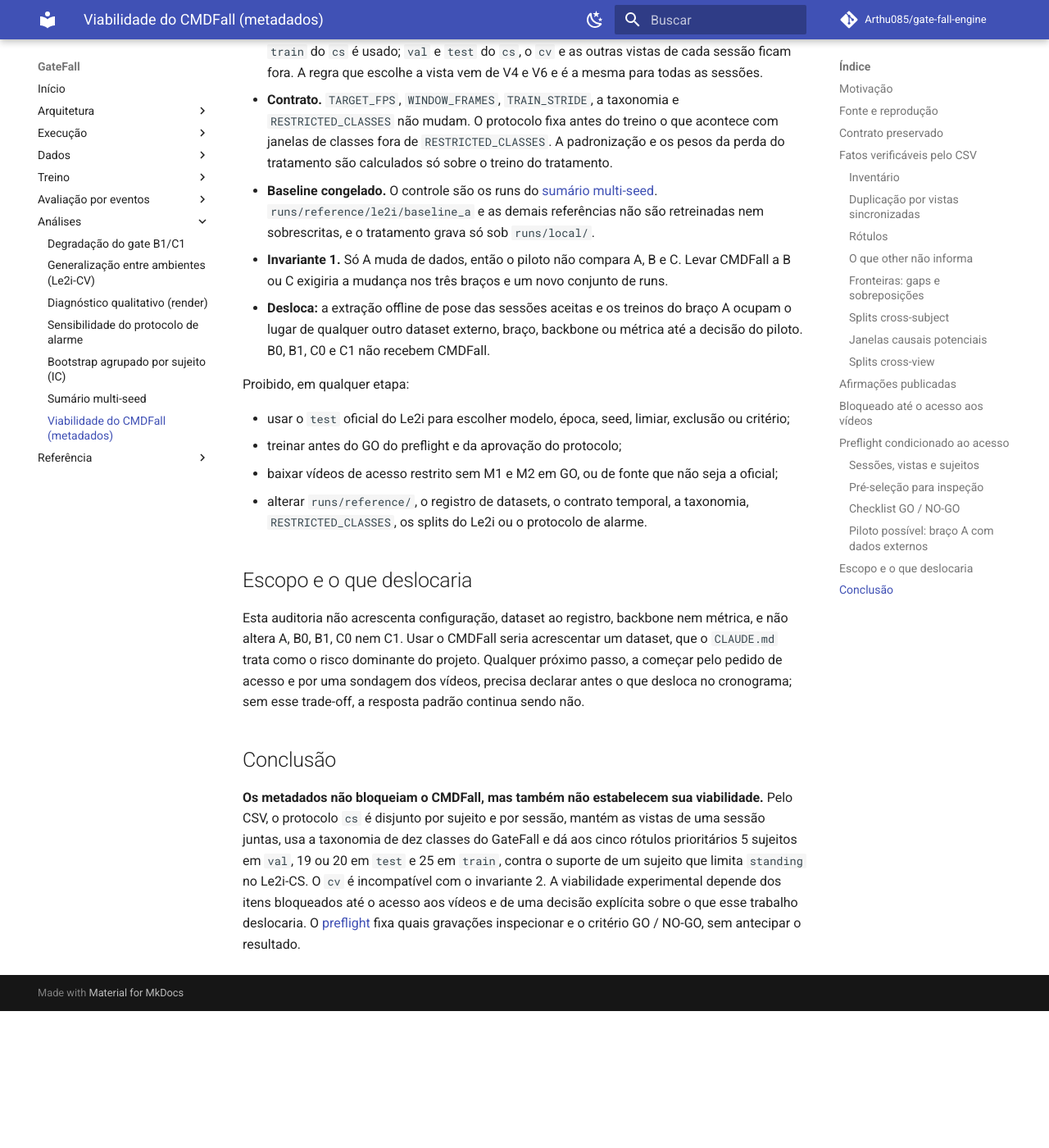
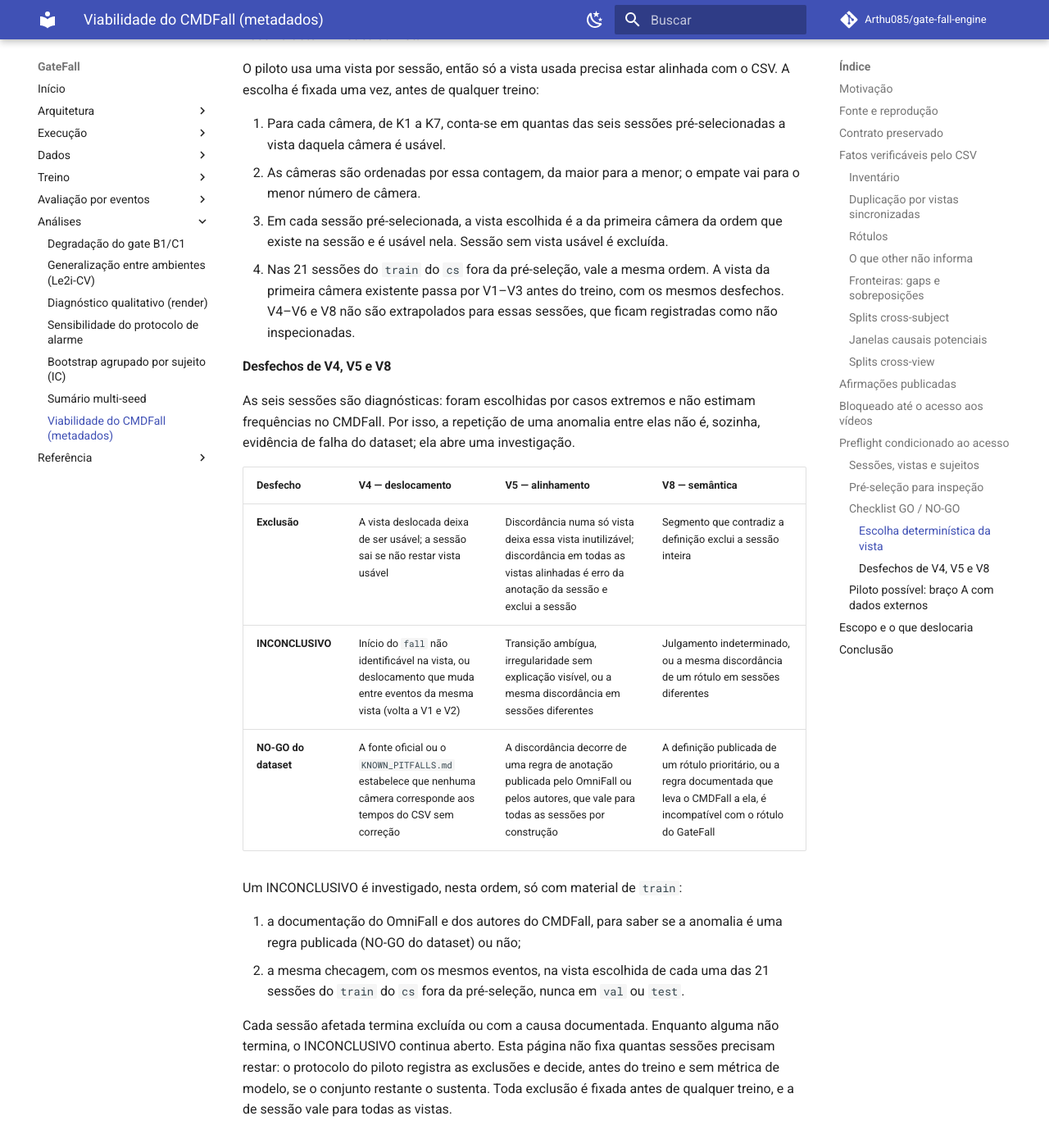
Before and after one commit to Arthu085/gate-fall-engine, an MkDocs documentation site: the page built from docs/analysis/cmdfall-feasibility.md, in a window 1280 px wide and 1400 px high, scrolled down 13668 px. Shown: the whole window at 82% size. Built offline with MkDocs 1.6.1 and Material for MkDocs 9.7.7, drawn with Linux system fonts in a browser that asks for light colours; comment, search, counter and statistics services are not loaded; before the commit the page ends 14901 px from its top, so only the background shows below that; some of the changed text lies outside the part shown.

Commit message:
docs(analysis): assess CMDFall preflight timing per view
Co-Authored-By: Claude <noreply@anthropic.com>

```diff
--- a/docs/analysis/cmdfall-feasibility.md
+++ b/docs/analysis/cmdfall-feasibility.md
@@ -321,12 +321,14 @@ A divergência de licença no card do OmniFall já está registrada em
 ### Sessões, vistas e sujeitos
 
 - **Sessão** (`S` do path): uma linha do tempo anotada, de um único sujeito.
-  É a unidade da pré-seleção, do split e de qualquer exclusão.
+  É a unidade da pré-seleção, do split e da exclusão de sessão.
 - **Vista** (`K` do path): o vídeo de uma câmera daquela sessão,
-  `colors/S<sessão>P<sujeito>K<câmera>`. Como a anotação é idêntica entre as
-  vistas, o alinhamento da anotação é uma propriedade da sessão; tempo de
-  quadro, visibilidade da pessoa e cobertura de pose são propriedades de
-  cada vista e não se transferem de uma câmera para outra.
+  `colors/S<sessão>P<sujeito>K<câmera>`. O texto da anotação é o mesmo em
+  todas as vistas, mas sua correspondência com o vídeo não é: o CSV não traz
+  offsets e o `KNOWN_PITFALLS.md` publica um deslocamento por câmera. Tempo
+  de quadro, sincronização, alinhamento da anotação, visibilidade da pessoa
+  e cobertura de pose são medidos em cada vista e não se transferem de uma
+  câmera para outra.
 - **Sujeito** (`P`): pode ter duas sessões. No `train` do `cs`, o sujeito 1
   tem `S7` e `S39`, e o sujeito 3 tem `S19` e `S32`. Toda separação por
   sujeito leva as duas sessões juntas.
@@ -392,9 +394,14 @@ colors/S15P31K1 colors/S15P31K2 colors/S15P31K3 colors/S15P31K4 colors/S15P31K5
 
 ### Checklist GO / NO-GO
 
-Cada item termina em GO, NO-GO ou INCONCLUSIVO. INCONCLUSIVO vale como NO-GO
-até ser resolvido, e nenhuma resolução usa métrica de modelo nem o `test` de
-qualquer dataset. O preflight é GO só com todos os itens em GO.
+As condições M1–M6 terminam em GO, NO-GO ou INCONCLUSIVO. As checagens
+V1–V8 são feitas por vista ou por sessão e podem, além disso, tirar de uso
+uma vista ou excluir uma sessão sem decidir nada sobre o dataset
+([desfechos](#desfechos-de-v4-v5-e-v8)). INCONCLUSIVO bloqueia o preflight
+até ser resolvido, e nenhuma resolução usa métrica de modelo nem o `test`
+de qualquer dataset. O preflight é GO quando M1–M6 estão em GO, nenhuma
+checagem terminou em NO-GO, nenhum INCONCLUSIVO está aberto e as exclusões
+estão registradas.
 
 **Condições obrigatórias, decidíveis sem vídeo RGB:**
 
@@ -407,29 +414,76 @@ qualquer dataset. O preflight é GO só com todos os itens em GO.
 | M5 | RGB monocular | Só os vídeos `colors/` entram; profundidade, esqueleto do sensor e acelerômetro, se vierem no pacote, não são lidos |
 | M6 | Escopo | Decisão escrita do responsável dizendo o que o trabalho desloca |
 
-**Checagens que só o vídeo RGB resolve**, nos 41 vídeos pré-selecionados:
+**Checagens que só o vídeo RGB resolve**, nos 41 vídeos pré-selecionados.
+Nenhuma etapa corrige tempos: o CSV é usado como publicado, e uma vista
+cujos tempos não batem com ele fica registrada como deslocada e deixa de
+ser usável.
 
-| # | Checagem | GO quando | NO-GO quando |
+| # | Checagem | Unidade | GO quando | Fora do GO |
+| --- | --- | --- | --- | --- |
+| V1 | Integridade e tempo de quadro | Vista | `ffprobe -count_frames` é igual à contagem do pipe de decodificação, como no [relatório do Le2i](../data/temporal-contract.md#relatorio-e-checagens); FPS, resolução e duração ficam registrados | NO-GO: contagens divergentes sem causa identificada |
+| V2 | Grade de 10 fps | Vista | O quadro de origem escolhido pela grade fica a menos de um passo da grade (0,1 s) do seu tempo nominal | NO-GO: um desvio de um passo ou mais exigiria grade por PTS, que muda o contrato temporal |
+| V3 | Fim do vídeo | Vista | A grade usa a duração decodificada e os segmentos que passam do fim ficam listados por vídeo | — (o excesso é registrado, não corrigido) |
+| V4 | Deslocamento temporal | Vista | O início do primeiro e do último `fall` da sessão aparece na vista a menos de um passo da grade do tempo do CSV. O deslocamento medido, com sinal, fica registrado por evento e por vista; vistas da mesma sessão podem diferir entre si, e essa diferença é registrada, não exigida igual a zero | [Desfechos](#desfechos-de-v4-v5-e-v8) |
+| V5 | Alinhamento da anotação | Vista | Numa vista alinhada em V4, as transições de V4, a sobreposição de `S50`, o maior gap de `S9` e os inícios sem anotação de `S9` e `S24` concordam com o que a vista mostra, a até um passo da grade | [Desfechos](#desfechos-de-v4-v5-e-v8) |
+| V6 | Visibilidade da pessoa | Vista | A pessoa aparece na vista durante todos os segmentos inspecionados em V4, V5 e V8 | A vista deixa de ser usável |
+| V7 | Cobertura de pose | Vista | O YOLO-Pose congelado, com os mesmos pesos e a mesma [seleção de pessoa](../data/temporal-contract.md#selecao-de-pessoa-na-extracao-de-pose) do Le2i, roda nos 41 vídeos com saída em `data/scratch/cmdfall/`; `person_found` e [`q_pose`](../data/pose-quality.md) ficam registrados por rótulo e vista, ao lado do treino Le2i-CS, e um critério de aceite é fixado por escrito depois dessa comparação | Sem critério escrito, INCONCLUSIVO |
+| V8 | Semântica de classe | Sessão | O primeiro e o último segmento de cada rótulo prioritário da sessão (57 segmentos nas seis), julgados na vista escolhida para ela, concordam com a definição do `LABELS.md`; para `other`, só se verifica que não é outra classe da taxonomia, sem identificar a ação original | [Desfechos](#desfechos-de-v4-v5-e-v8) |
+
+Uma vista é **usável** quando passa em V1, V2, V4, V5 e V6 e, depois de
+fixado, no critério de V7. O passo da grade é o único limiar numérico:
+abaixo dele, o contrato de `TARGET_FPS = 10` não distingue os tempos
+comparados.
+
+#### Escolha determinística da vista
+
+O piloto usa uma vista por sessão, então só a vista usada precisa estar
+alinhada com o CSV. A escolha é fixada uma vez, antes de qualquer treino:
+
+1. Para cada câmera, de K1 a K7, conta-se em quantas das seis sessões
+   pré-selecionadas a vista daquela câmera é usável.
+2. As câmeras são ordenadas por essa contagem, da maior para a menor; o
+   empate vai para o menor número de câmera.
+3. Em cada sessão pré-selecionada, a vista escolhida é a da primeira câmera
+   da ordem que existe na sessão e é usável nela. Sessão sem vista usável é
+   excluída.
+4. Nas 21 sessões do `train` do `cs` fora da pré-seleção, vale a mesma
+   ordem. A vista da primeira câmera existente passa por V1–V3 antes do
+   treino, com os mesmos desfechos. V4–V6 e V8 não são extrapolados para
+   essas sessões, que ficam registradas como não inspecionadas.
+
+#### Desfechos de V4, V5 e V8
+
+As seis sessões são diagnósticas: foram escolhidas por casos extremos e não
+estimam frequências no CMDFall. Por isso, a repetição de uma anomalia entre
+elas não é, sozinha, evidência de falha do dataset; ela abre uma
+investigação.
+
+| Desfecho | V4 — deslocamento | V5 — alinhamento | V8 — semântica |
 | --- | --- | --- | --- |
-| V1 | Integridade e tempo de quadro | Em cada vídeo, `ffprobe -count_frames` é igual à contagem do pipe de decodificação, como no [relatório do Le2i](../data/temporal-contract.md#relatorio-e-checagens); FPS, resolução e duração ficam registrados | Contagens divergentes sem causa identificada |
-| V2 | Grade de 10 fps | O quadro de origem escolhido pela grade fica a menos de um passo da grade (0,1 s) do seu tempo nominal | Um desvio de um passo ou mais exigiria grade por PTS, que muda o contrato temporal |
-| V3 | Fim do vídeo | A grade usa a duração decodificada e os segmentos que passam do fim ficam listados por vídeo | — (o excesso é registrado, não corrigido) |
-| V4 | Sincronização entre vistas | Em cada sessão, o início de cada `fall` cai no mesmo quadro da grade em todas as vistas | Uma vista deslocada sai do uso; NO-GO se o deslocamento aparece em mais de uma sessão |
-| V5 | Alinhamento da anotação | Na vista de referência, o primeiro e o último `fall` de cada sessão, a sobreposição de `S50`, o maior gap de `S9` e os inícios sem anotação de `S9` e `S24` concordam com a transição vista no vídeo, a até um passo da grade | Discordância numa só sessão exclui a sessão inteira; em mais de uma sessão, NO-GO |
-| V6 | Visibilidade da pessoa | Cada sessão tem pelo menos uma vista em que a pessoa aparece em todos os segmentos inspecionados em V5 e V8 | Alguma sessão sem nenhuma vista assim |
-| V7 | Cobertura de pose | O YOLO-Pose congelado, com os mesmos pesos e a mesma [seleção de pessoa](../data/temporal-contract.md#selecao-de-pessoa-na-extracao-de-pose) do Le2i, roda nos 41 vídeos com saída em `data/scratch/cmdfall/`; `person_found` e [`q_pose`](../data/pose-quality.md) ficam registrados por rótulo e vista, ao lado do treino Le2i-CS, e um critério de aceite é fixado por escrito depois dessa comparação | Sem critério escrito, INCONCLUSIVO |
-| V8 | Semântica de classe | O primeiro e o último segmento de cada rótulo prioritário de cada sessão (57 segmentos) concordam com a definição do `LABELS.md`; para `other`, só se verifica que não é outra classe da taxonomia, sem identificar a ação original | Discordância numa só sessão exclui a sessão inteira; a mesma discordância de um rótulo em mais de uma sessão, NO-GO |
+| **Exclusão** | A vista deslocada deixa de ser usável; a sessão sai se não restar vista usável | Discordância numa só vista deixa essa vista inutilizável; discordância em todas as vistas alinhadas é erro da anotação da sessão e exclui a sessão | Segmento que contradiz a definição exclui a sessão inteira |
+| **INCONCLUSIVO** | Início do `fall` não identificável na vista, ou deslocamento que muda entre eventos da mesma vista (volta a V1 e V2) | Transição ambígua, irregularidade sem explicação visível, ou a mesma discordância em sessões diferentes | Julgamento indeterminado, ou a mesma discordância de um rótulo em sessões diferentes |
+| **NO-GO do dataset** | A fonte oficial ou o `KNOWN_PITFALLS.md` estabelece que nenhuma câmera corresponde aos tempos do CSV sem correção | A discordância decorre de uma regra de anotação publicada pelo OmniFall ou pelos autores, que vale para todas as sessões por construção | A definição publicada de um rótulo prioritário, ou a regra documentada que leva o CMDFall a ela, é incompatível com o rótulo do GateFall |
 
-O passo da grade é o único limiar numérico: abaixo dele, o contrato de
-`TARGET_FPS = 10` não distingue os tempos comparados. "Mais de uma sessão"
-separa um problema de um sujeito de um problema do dataset. Toda exclusão
-vale para a sessão inteira, com todas as vistas, e é fixada antes de
-qualquer treino.
+Um INCONCLUSIVO é investigado, nesta ordem, só com material de `train`:
+
+1. a documentação do OmniFall e dos autores do CMDFall, para saber se a
+   anomalia é uma regra publicada (NO-GO do dataset) ou não;
+2. a mesma checagem, com os mesmos eventos, na vista escolhida de cada uma
+   das 21 sessões do `train` do `cs` fora da pré-seleção, nunca em `val` ou
+   `test`.
+
+Cada sessão afetada termina excluída ou com a causa documentada. Enquanto
+alguma não termina, o INCONCLUSIVO continua aberto. Esta página não fixa
+quantas sessões precisam restar: o protocolo do piloto registra as
+exclusões e decide, antes do treino e sem métrica de modelo, se o conjunto
+restante o sustenta. Toda exclusão é fixada antes de qualquer treino, e a de
+sessão vale para todas as vistas.
 
 ### Piloto possível: braço A com dados externos
 
 !!! note "Proposta condicional"
-    Só pode ser proposto formalmente depois de M1–M6 e V1–V8 em GO, por um
+    Só pode ser proposto formalmente depois do preflight em GO, por um
     protocolo próprio aprovado antes de qualquer treino. Não é canônico e não
     substitui nenhuma referência.
 
@@ -442,8 +496,8 @@ qualquer treino.
 
 - **Separação.** Nenhuma janela do CMDFall entra em `val` ou `test` do
   Le2i. Do CMDFall, só o `train` do `cs` é usado; `val` e `test` do `cs`, o
-  `cv` e as outras vistas de cada sessão ficam fora. A regra que escolhe a
-  vista vem de V4 e V6 e é a mesma para todas as sessões.
+  `cv` e as outras vistas de cada sessão ficam fora. A vista de cada sessão
+  vem da [escolha determinística](#escolha-deterministica-da-vista).
 - **Contrato.** `TARGET_FPS`, `WINDOW_FRAMES`, `TRAIN_STRIDE`, a taxonomia e
   `RESTRICTED_CLASSES` não mudam. O protocolo fixa antes do treino o que
   acontece com janelas de classes fora de `RESTRICTED_CLASSES`. A
```
